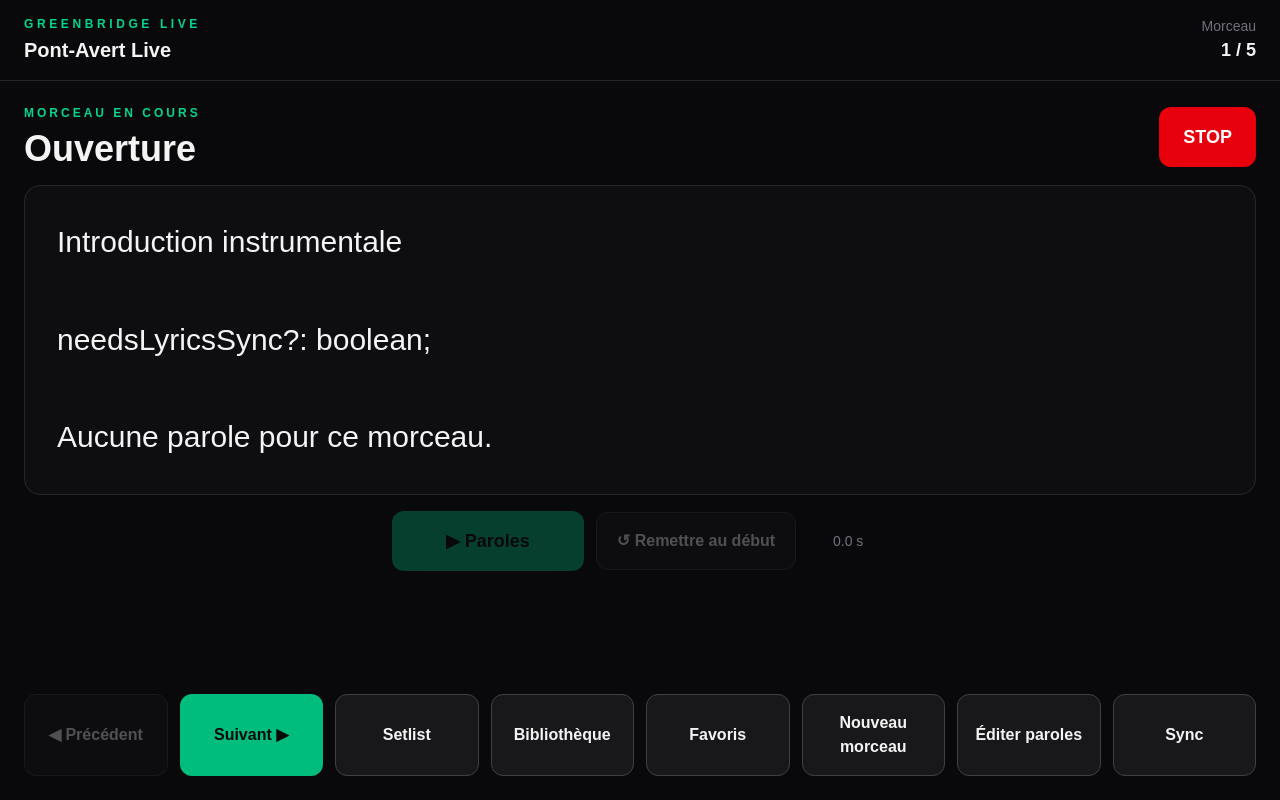
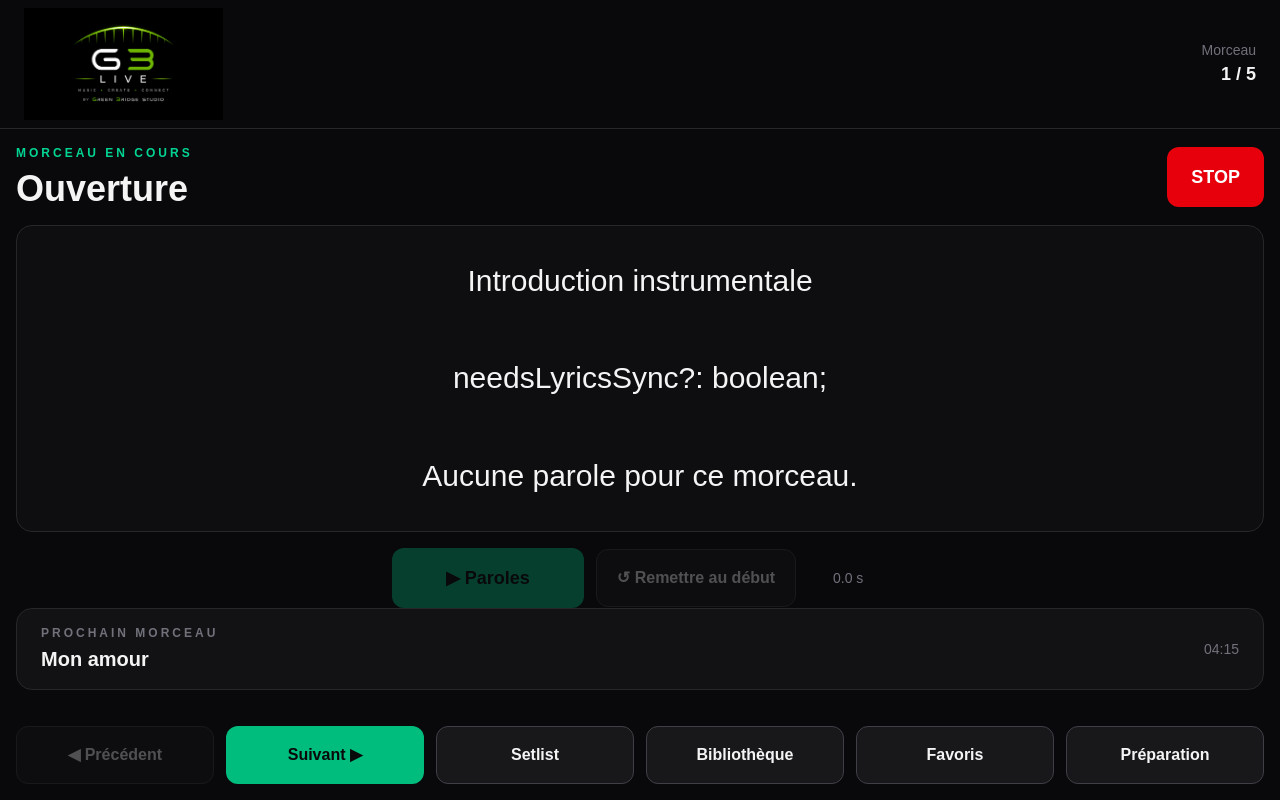
Before and after one commit to greenbridgestudio02/gb-live, a Next.js app: page / in a window 1280 px wide. Built offline with nearby package versions, Linux system fonts and the light colour scheme.

Commit message:
Improve stage mode and add G3 Live branding

```diff
--- a/app/components/LyricsPlayer.tsx
+++ b/app/components/LyricsPlayer.tsx
@@ -33,6 +33,22 @@ export default function LyricsPlayer({ song }: LyricsPlayerProps) {
 
     return activeIndex;
   }, [elapsedTime, lyricLines]);
+
+  const previousLine =
+    currentLineIndex > 0
+      ? lyricLines[currentLineIndex - 1]
+      : null;
+
+  const currentLine =
+    currentLineIndex >= 0
+      ? lyricLines[currentLineIndex]
+      : null;
+
+  const nextLine =
+    currentLineIndex >= 0 &&
+    currentLineIndex < lyricLines.length - 1
+      ? lyricLines[currentLineIndex + 1]
+      : null;
 
   useEffect(() => {
     setIsPlaying(false);
@@ -88,31 +104,39 @@ export default function LyricsPlayer({ song }: LyricsPlayerProps) {
 
   return (
     <div className="flex h-full flex-col">
-      <div className="flex-1 overflow-y-auto rounded-2xl border border-zinc-800 bg-zinc-900/40 p-8">
+      <div className="flex min-h-0 flex-1 items-center justify-center rounded-2xl border border-zinc-800 bg-zinc-900/40 p-6">
         {lyricLines.length > 0 ? (
-          <div className="space-y-6">
-            {lyricLines.map((line, index) => {
-              const isCurrent = index === currentLineIndex;
-              const isPast = index < currentLineIndex;
+          <div className="w-full max-w-5xl text-center">
+            <div className="min-h-20">
+              {previousLine && (
+                <p className="text-2xl font-medium leading-relaxed text-zinc-600">
+                  {previousLine.text}
+                </p>
+              )}
+            </div>
 
-              return (
-                <p
-                  key={`${line.time}-${index}`}
-                  className={`text-3xl font-medium leading-relaxed transition-all duration-300 ${
-                    isCurrent
-                      ? "scale-[1.02] text-emerald-300"
-                      : isPast
-                        ? "text-zinc-600"
-                        : "text-zinc-300"
-                  }`}
-                >
-                  {line.text}
+            <div className="my-10 flex min-h-40 items-center justify-center">
+              {currentLine && (
+                <p className="text-5xl font-bold leading-tight text-emerald-300 transition-all duration-300">
+                  {currentLine.text}
                 </p>
-              );
-            })}
+              )}
+            </div>
+
+            <div className="min-h-20">
+              {nextLine ? (
+                <p className="text-3xl font-medium leading-relaxed text-zinc-400">
+                  {nextLine.text}
+                </p>
+              ) : (
+                <p className="text-xl font-medium text-zinc-600">
+                  Fin des paroles
+                </p>
+              )}
+            </div>
           </div>
         ) : (
-          <div className="whitespace-pre-line text-3xl font-medium leading-relaxed text-zinc-100">
+          <div className="w-full whitespace-pre-line text-center text-3xl font-medium leading-relaxed text-zinc-100">
             {song.lyrics}
           </div>
         )}
--- a/app/page.tsx
+++ b/app/page.tsx
@@ -34,6 +34,7 @@ export default function Home() {
   show.songs.map((song) => song.id)
 );
   const [setlistLoaded, setSetlistLoaded] = useState(false);
+  const [isPreparationOpen, setIsPreparationOpen] = useState(false);
 
 useEffect(() => {
   const savedSetlist = localStorage.getItem("gb-live-setlist");
@@ -66,6 +67,11 @@ useEffect(() => {
     (song): song is (typeof songs)[number] =>
       song !== undefined
   );
+
+  const nextSetlistSong =
+  setlistPosition < setlistSongs.length - 1
+    ? setlistSongs[setlistPosition + 1]
+    : null;
 
   const [songsLoaded, setSongsLoaded] = useState(false);
   const [isLyricsEditorOpen, setIsLyricsEditorOpen] = useState(false);
@@ -141,16 +147,16 @@ function goToNextSong() {
 }
 
   return (
-    <main className="flex min-h-screen flex-col bg-zinc-950 text-zinc-100">
-      <header className="flex items-center justify-between border-b border-zinc-800 px-6 py-4">
+    <main className="flex h-screen overflow-hidden flex-col bg-zinc-950 text-zinc-100">
+      <header className="flex items-center justify-between border-b border-zinc-800 px-6 py-2">
         <div>
-          <p className="text-xs font-semibold uppercase tracking-[0.3em] text-emerald-400">
-            GreenBridge Live
-          </p>
+  <img
+    src="/g3-live-logo.png"
+    alt="G3 Live"
+    className="h-28 w-auto object-contain object-left"
+  />
 
-          <h1 className="mt-1 text-xl font-semibold">
-            {show.title}
-          </h1>
+
 </div>
 
         <div className="text-right">
@@ -164,7 +170,7 @@ function goToNextSong() {
         </div>
       </header>
 
-      <section className="flex flex-1 flex-col p-6">
+      <section className="flex min-h-0 flex-1 flex-col p-4">
         <div className="mb-4 flex items-center justify-between">
           <div>
             <p className="text-xs font-semibold uppercase tracking-[0.25em] text-emerald-400">
@@ -193,8 +199,25 @@ function goToNextSong() {
   </div>
 )}
           </div>
+      <div className="mb-4 flex items-center justify-between rounded-2xl border border-zinc-800 bg-zinc-900/60 px-6 py-4">
+  <div>
+    <p className="text-xs font-semibold uppercase tracking-[0.25em] text-zinc-500">
+      Prochain morceau
+    </p>
 
-        <div className="mt-5 grid grid-cols-8 gap-3">
+    <p className="mt-1 text-xl font-bold text-zinc-100">
+      {nextSetlistSong ? nextSetlistSong.title : "Fin de la setlist"}
+    </p>
+  </div>
+
+  {nextSetlistSong && (
+    <div className="text-right text-sm text-zinc-500">
+      {nextSetlistSong.duration}
+    </div>
+  )}
+</div>
+
+<div className="mt-5 grid grid-cols-6 gap-3">
   <button
     type="button"
     onClick={goToPreviousSong}
@@ -239,31 +262,13 @@ function goToNextSong() {
 
   <button
     type="button"
-            onClick={() => setIsNewSongEditorOpen(true)}
+    onClick={() => setIsPreparationOpen(true)}
     className="rounded-xl border border-zinc-700 bg-zinc-900 px-4 py-4 font-semibold"
   >
-            Nouveau morceau
+    Préparation
   </button>
-
-          <button
-            type="button"
-            onClick={() => setIsLyricsEditorOpen(true)}
-            className="rounded-xl border border-zinc-700 bg-zinc-900 px-4 py-4 font-semibold"
-            >
-            Éditer paroles
-          </button>
-
-          <button
-            type="button"
-            onClick={() => setIsSyncEditorOpen(true)}
-            className="rounded-xl border border-zinc-700 bg-zinc-900 px-4 py-4 font-semibold"
->
-              Sync
-            </button>
-
 </div>
 </section>
-
   {isSetlistOpen && (
   <SongList
     songs={setlistSongs}
@@ -465,6 +470,67 @@ onRemoveSong={(indexToRemove) => {
   </div>
 )}
 
+{isPreparationOpen && (
+  <div className="fixed inset-0 z-[70] flex items-center justify-center bg-black/80 p-6">
+    <div className="w-full max-w-xl rounded-3xl border border-zinc-700 bg-zinc-950 p-6">
+      <div className="flex items-center justify-between">
+        <div>
+          <p className="text-xs font-semibold uppercase tracking-[0.3em] text-emerald-400">
+            G3 Live
+          </p>
+
+          <h2 className="mt-1 text-2xl font-bold">
+            Préparation
+          </h2>
+        </div>
+
+        <button
+          type="button"
+          onClick={() => setIsPreparationOpen(false)}
+          className="flex h-12 w-12 items-center justify-center rounded-xl border border-zinc-700 bg-zinc-900 text-2xl font-bold"
+        >
+          ×
+        </button>
+      </div>
+
+      <div className="mt-6 grid gap-3">
+        <button
+          type="button"
+          onClick={() => {
+            setIsPreparationOpen(false);
+            setIsNewSongEditorOpen(true);
+          }}
+          className="rounded-xl border border-zinc-700 bg-zinc-900 px-6 py-4 text-left text-lg font-semibold"
+        >
+          + Nouveau morceau
+        </button>
+
+        <button
+          type="button"
+          onClick={() => {
+            setIsPreparationOpen(false);
+            setIsLyricsEditorOpen(true);
+          }}
+          className="rounded-xl border border-zinc-700 bg-zinc-900 px-6 py-4 text-left text-lg font-semibold"
+        >
+          Éditer les paroles
+        </button>
+
+        <button
+          type="button"
+          onClick={() => {
+            setIsPreparationOpen(false);
+            setIsSyncEditorOpen(true);
+          }}
+          className="rounded-xl border border-zinc-700 bg-zinc-900 px-6 py-4 text-left text-lg font-semibold"
+        >
+          Synchroniser les paroles
+        </button>
+      </div>
+    </div>
+  </div>
+)}
+
 {isNewSongEditorOpen && (
   <NewSongEditor
     onClose={() => setIsNewSongEditorOpen(false)}
```
Also changed, not shown: public/g3-live-logo.png (added). Lines whose indentation alone changed are shown as unchanged.
